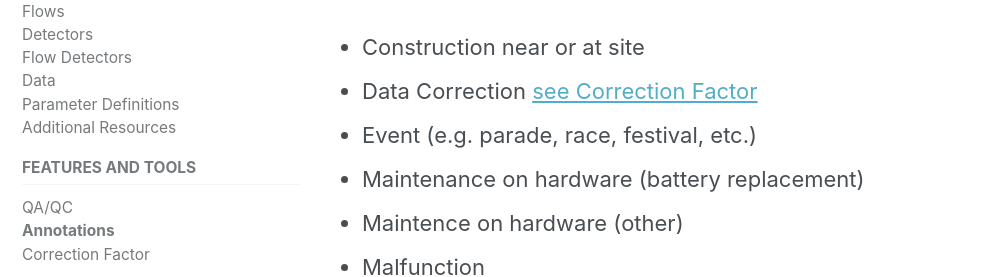
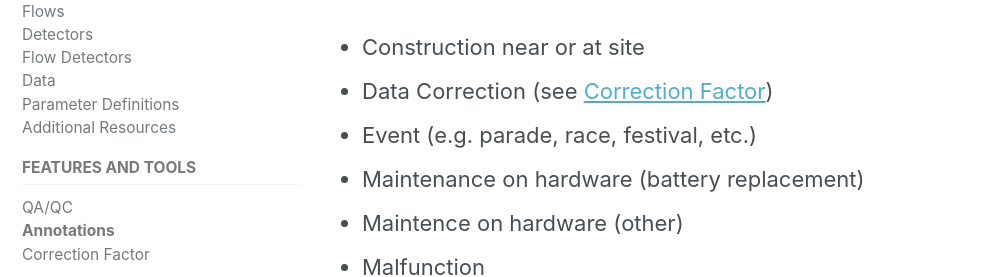
Before and after one commit to PSUTrec/documentation, a Jekyll site: the page built from _documents/10-annotations.md, in a window 1280 px wide and 900 px high, scrolled down 7097 px. Shown: the part 182-459 px from the top of the window, without its empty margins (0-986 px from the left). Built offline with Jekyll 4.4.1, drawn with Linux system fonts in a browser that asks for light colours; nearby versions of some CDN libraries; part of the change alters nothing that is shown.

```diff
--- a/_documents/10-annotations.md
+++ b/_documents/10-annotations.md
@@ -75,7 +75,7 @@ Then follow the instructions in the right sidebar:
 
 In the window, you can enter more detailed information. The current annotation categories are:
 - Construction near or at site
-- Data Correction [see Correction Factor]({{ site.url }}{{ site.baseurl }}/_documents/11-data-correction.md)
+- Data Correction (see [Correction Factor](https://psutrec.github.io/documentation/documents/11-data-correction/))
 - Event (e.g. parade, race, festival, etc.)
 - Maintenance on hardware (battery replacement)
 - Maintence on hardware (other)
```
